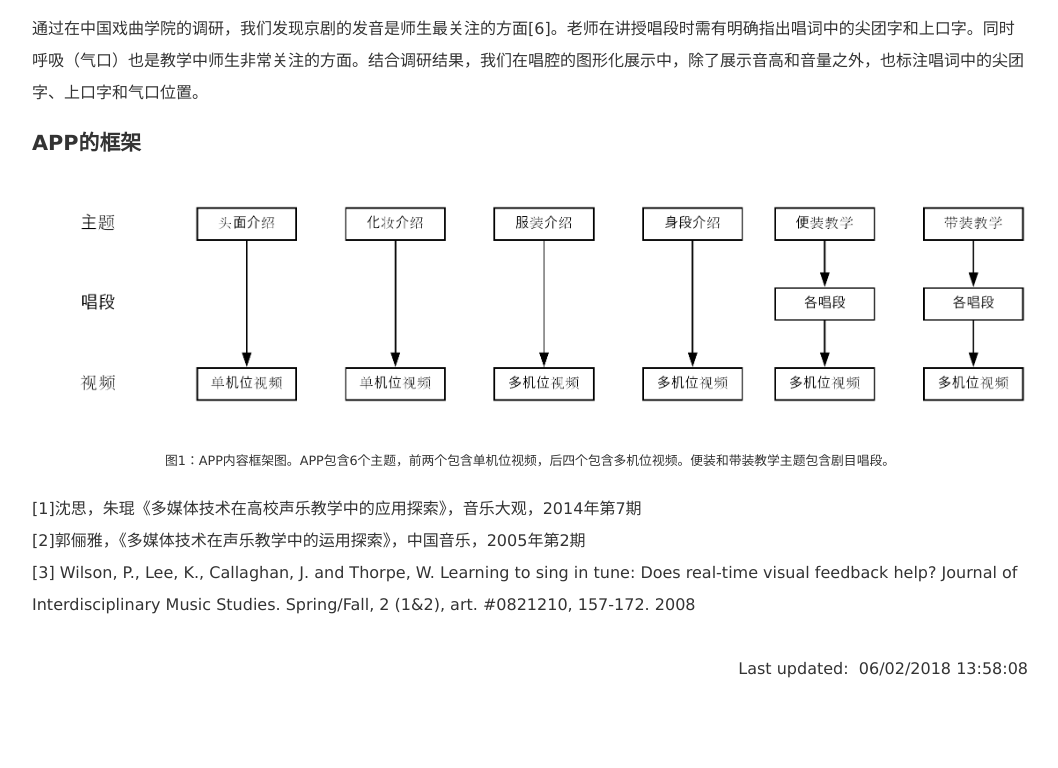
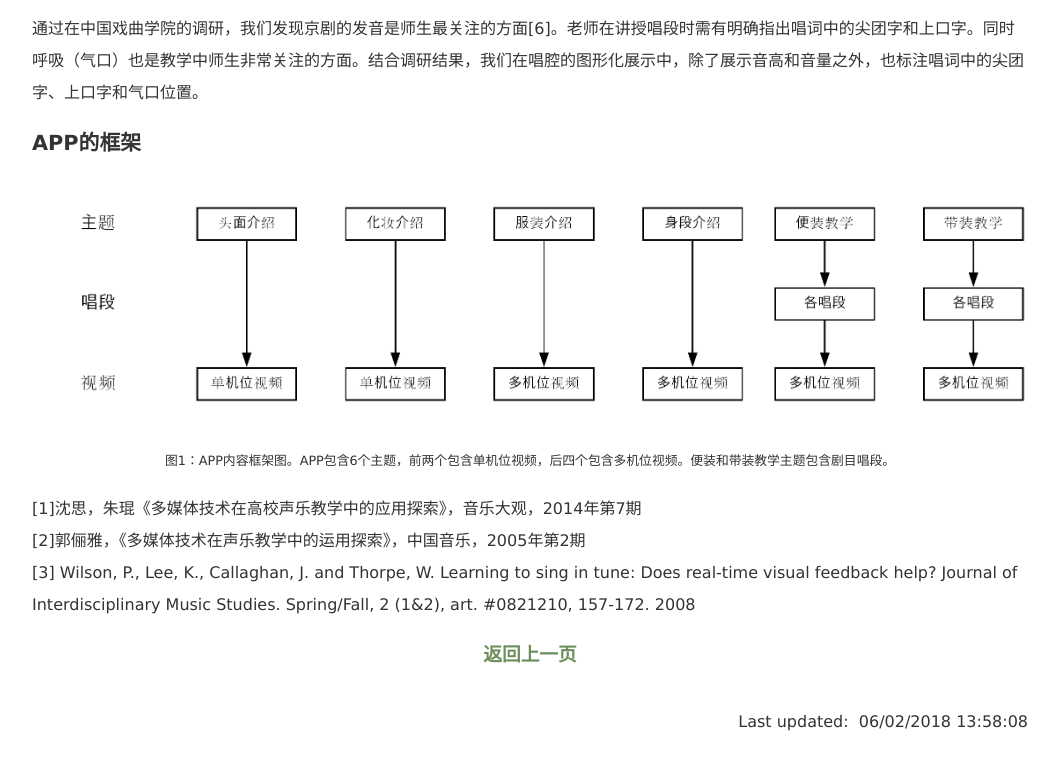
Before and after one commit to ronggong/ronggong.github.io, a plain HTML site: page projects/nacta_sheng_si_hen/rong_app_article.html in a window 1280 px wide. Shown: the part 727-1495 px from the top of the page, without its empty margins (110-1168 px from the left). Before the commit the page ends 1455 px from the top, so only its background shows below. Drawn offline with Linux system fonts and the light colour scheme.

Commit message:
test articles add back link

```diff
--- a/projects/nacta_sheng_si_hen/rong_app_article.html
+++ b/projects/nacta_sheng_si_hen/rong_app_article.html
@@ -42,6 +42,10 @@
               [2]郭俪雅，《多媒体技术在声乐教学中的运用探索》，中国音乐，2005年第2期<br>
               [3] Wilson, P., Lee, K., Callaghan, J. and Thorpe, W. Learning to sing in tune: Does real-time visual feedback help? Journal of Interdisciplinary Music Studies. Spring/Fall, 2 (1&2), art. #0821210, 157-172. 2008
           </p>
+
+          <h3 class="center">
+              <a href="articles.html">返回上一页</a>
+          </h3>
       </div>
 
       <div id="blog-bg-footer">
```
